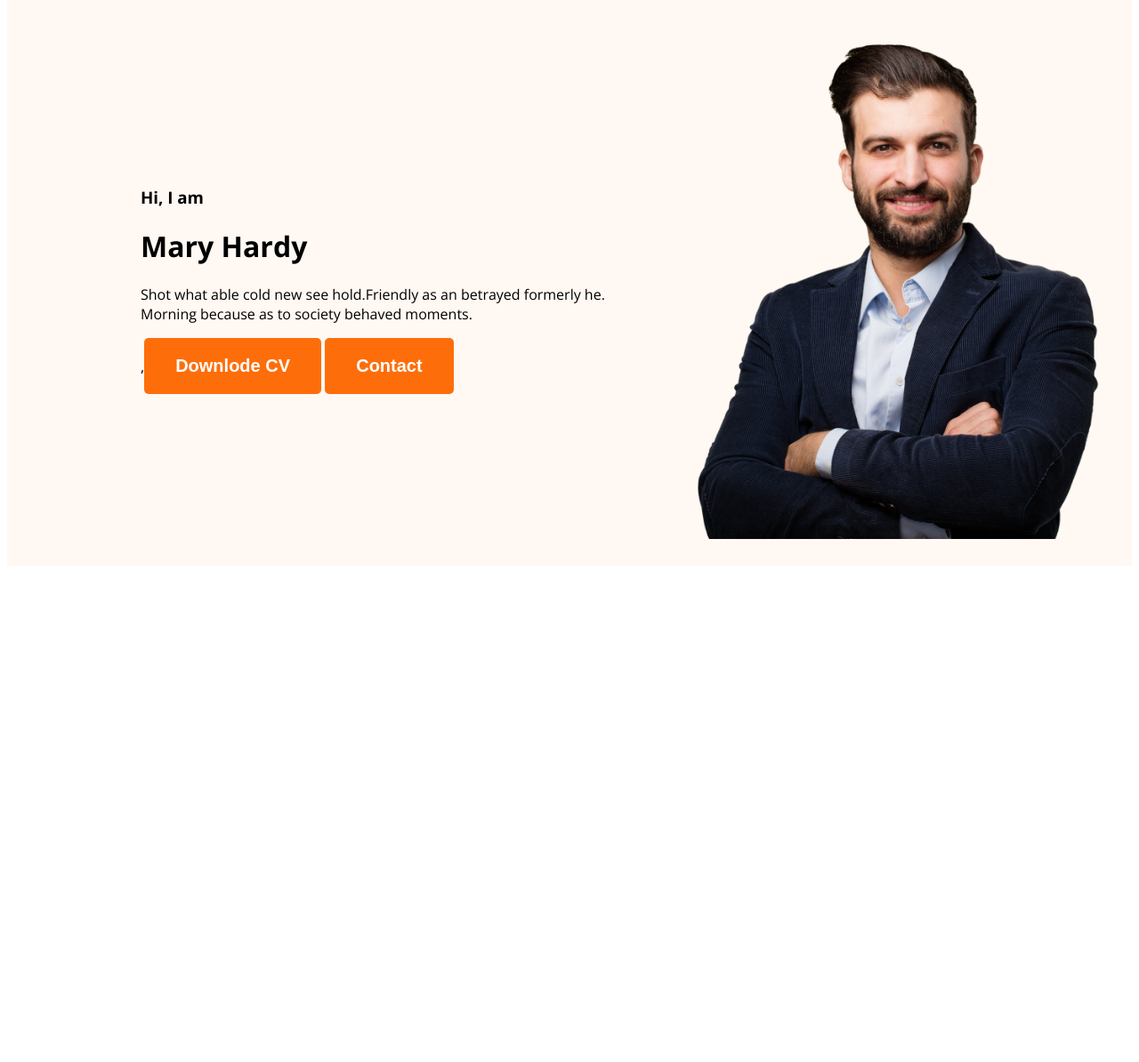
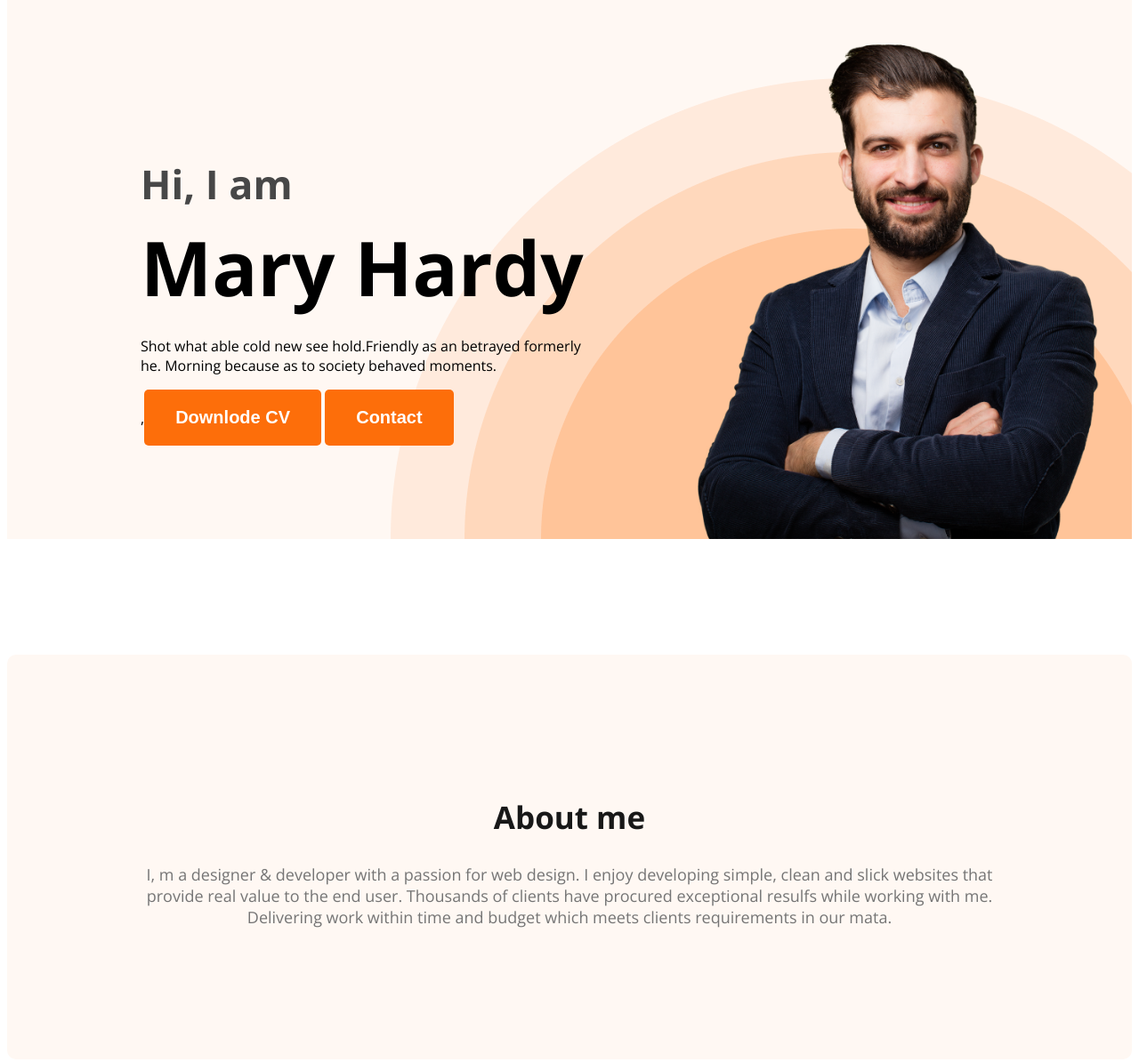
Before and after one commit to Rajuanul-Haque/Developer-Portfolio, a plain HTML site: page index.html in a window 1280 px wide. Shown: the part 162-1356 px from the top of the page at 89% size. Before the commit the page ends 806 px from the top, so only its background shows below. Drawn offline with nearby package versions, Linux system fonts and the light colour scheme.

Commit message:
added section

```diff
--- a/css/style.css
+++ b/css/style.css
@@ -11,6 +11,20 @@ body{
 font-style: normal;
 font-weight: 700;
 color:#fff;
+}
+.section-title{
+    color:#181818;
+text-align: center;
+font-family: Open Sans;
+font-size: 35px;
+font-style: normal;
+font-weight: 700;
+line-height: normal;
+}
+.section-description{
+    color:#757575;
+text-align: center;
+font-size: 18px;
 }
 /* nav  related style */
 nav{
@@ -45,12 +59,49 @@ nav a{
 /* header releted style */
 .header{
     background-color:#FFF8F3;
+    background-image: url(../images/header_bg.png);
+    background-repeat: no-repeat;
+    background-position: bottom right;
 }
 .baner{
-    padding: 30px 30px 30px 150px;
+    padding: 30px 30px 0px 150px;
     display: flex;
     align-items: center;
+    justify-content:space-between ;
 }
 .baner .prople-pic{
     width: 500px;
 }
+.banar-greeting{
+    font-size: 45px;
+    color: #474747;
+    margin-bottom: 5px;
+}
+.banar-title{
+    font-size: 85px;
+    font-style: normal;
+    font-weight: 700;
+    margin-top: 0px;
+    margin-bottom: 20px;
+}
+.baner-description{
+    margin-top: 0px;
+    color: var(--Dark-03, #757575);
+font-family: Open Sans;
+font-size: 18px;
+font-style: normal;
+font-weight: 400;
+
+}
+.baner-content{
+    max-width: 500px;
+}
+/* main section styles */
+
+/* about section styles */
+.about{
+padding: 130px;
+border-radius: 10px;
+background: #FFF8F3;
+margin:130px 0px;
+}
--- a/index.html
+++ b/index.html
@@ -23,7 +23,7 @@
         <div class="baner-content">
             <h3 class="banar-greeting">Hi, I  am</h3>
             <h1 class="banar-title">Mary Hardy</h1>
-            <p >Shot what able cold new see hold.Friendly as an betrayed formerly he. Morning because as to society behaved moments.</p>
+            <p baner-description>Shot what able cold new see hold.Friendly as an betrayed formerly he. Morning because as to society behaved moments.</p>
             ,<button class="btn-primary">Downlode CV</button>
             <button class="btn-primary">Contact</button>
         </div>
@@ -31,7 +31,10 @@
     </div>
     </header>
     <main>
-
+    <section class="about">
+        <h1 class="section-title">About me</h1>
+        <p class="section-description">I, m a designer & developer with a passion for web design. I enjoy developing simple, clean and slick websites that provide real value to the end user. Thousands of clients have procured exceptional resulfs while working with me. Delivering work within time and budget which meets clients requirements in our mata.</p>
+    </section>
     </main>
     <footer>
 
```
